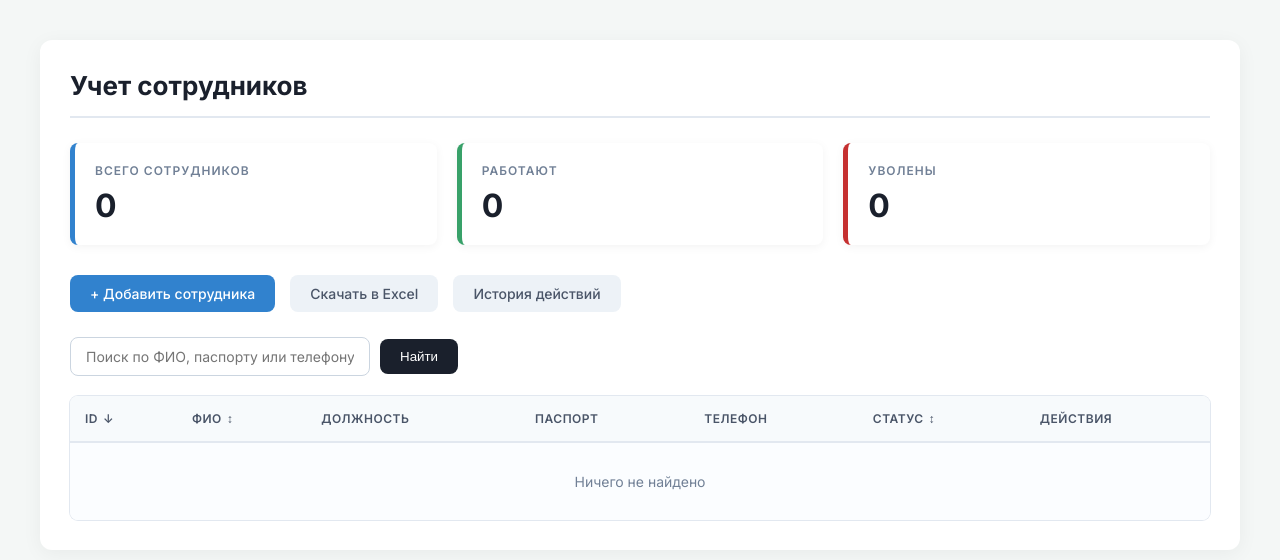
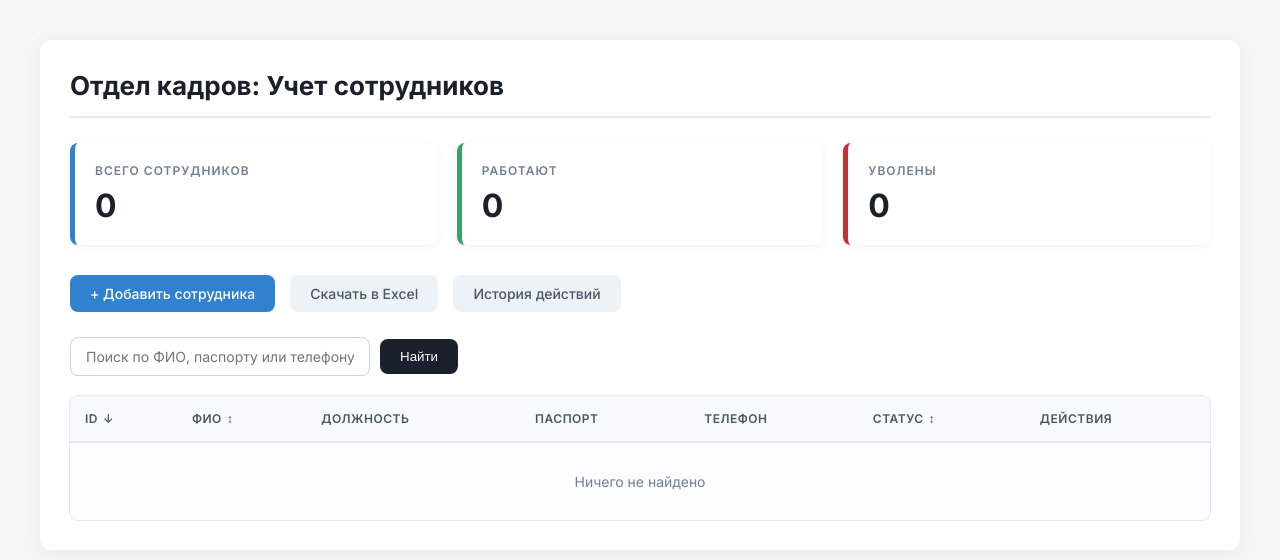
Before and after one commit to gntryzero/it-inventory-panel, a PHP site: page / in a window 1280 px wide. Shown: the top 560 px of the page. Run offline with PHP 8.4, Linux system fonts and the light colour scheme; data that the repository does not hold is empty.

Commit message:
Update index.php

```diff
--- a/index.php
+++ b/index.php
@@ -48,7 +48,7 @@ $result = mysqli_query($link, $sql);
 <body>
 
 <div class="container">
-    <h1>Учет сотрудников</h1>
+    <h1>Отдел кадров: Учет сотрудников</h1>
 
     <!-- Блок статистики -->
     <div class="stats-container">
```
